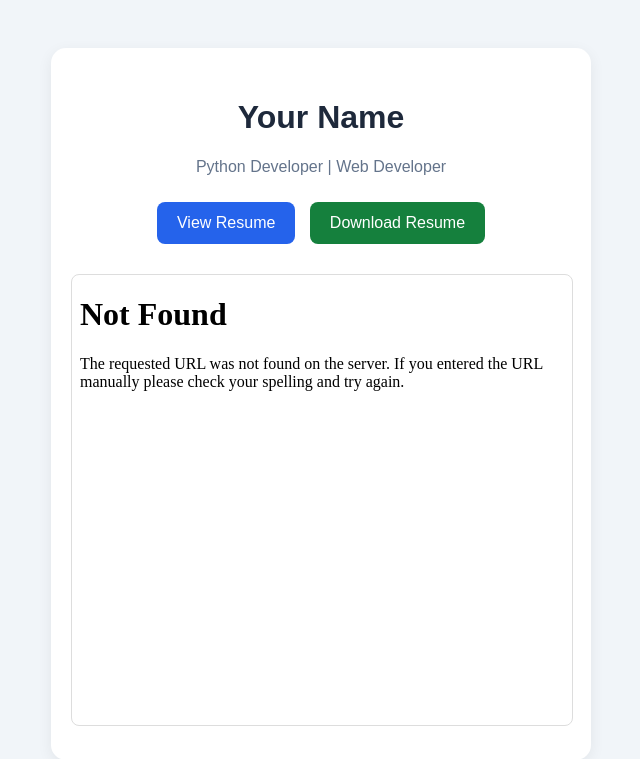
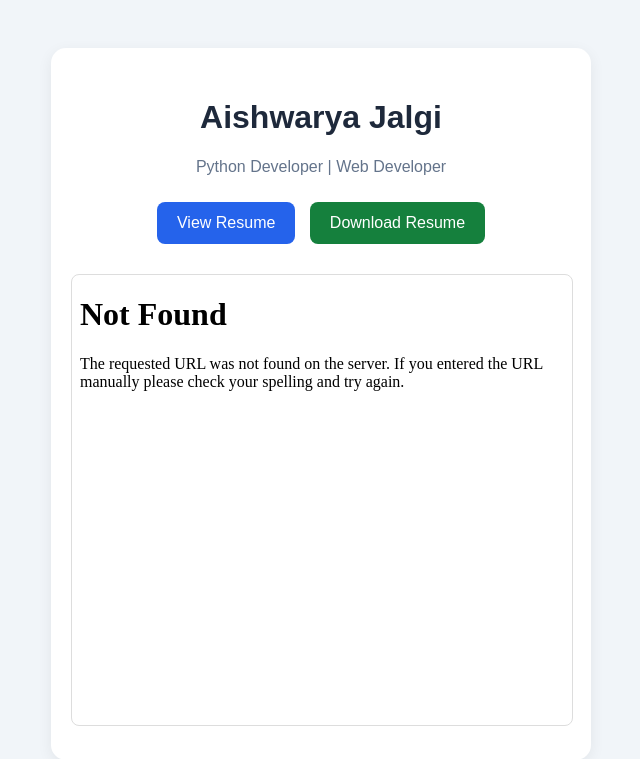
Before and after one commit to aishuj16/QR_Resume, a Flask app: page / in a window 1280 px wide. Shown: the top 759 px of the page, without its empty margins (319-959 px from the left). Run offline with Flask 3, Linux system fonts and the light colour scheme.

Commit message:
Update Flask Portfolio

```diff
--- a/template/index.html
+++ b/template/index.html
@@ -119,7 +119,7 @@
     <div class="container">
         <!-- A container groups the resume content into one card. -->
 
-        <h1>Your Name</h1>
+        <h1>Aishwarya Jalgi</h1>
         <!-- Replace this with your name. -->
 
         <p>Python Developer | Web Developer</p>
```
